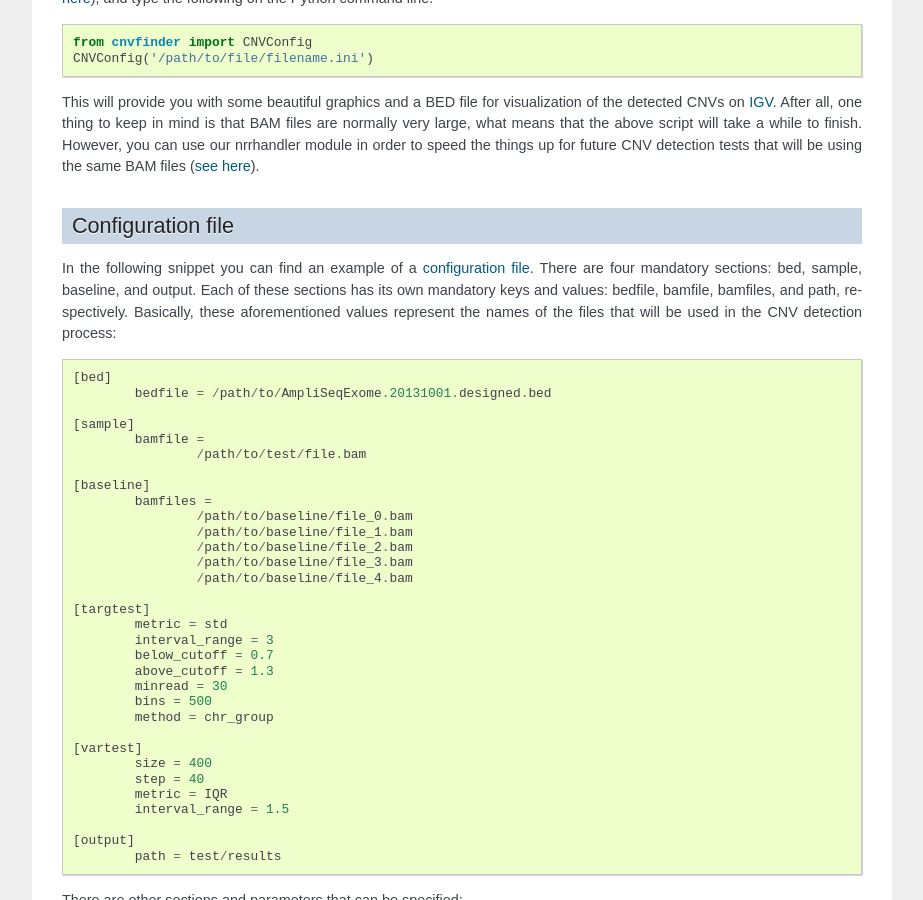
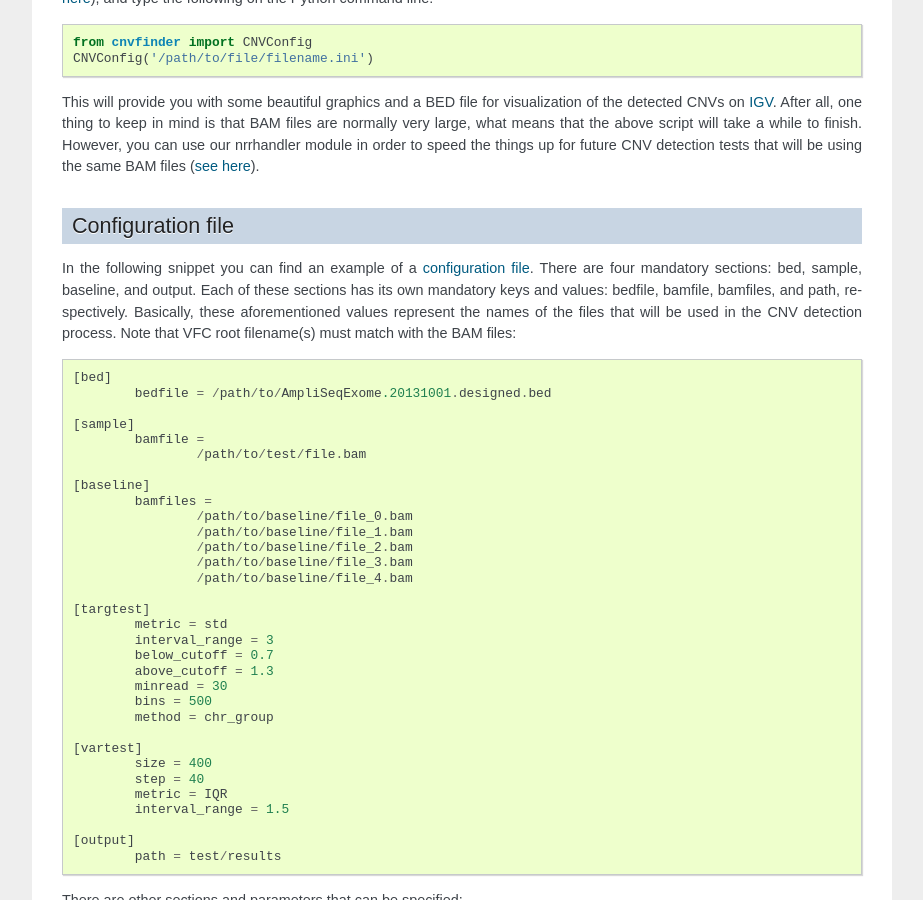
Before and after one commit to ip4-team/amplicnv, a Sphinx documentation site: the page built from docs/source/index.rst, in a window 1280 px wide and 900 px high, scrolled down 926 px. Shown: the whole window, without its empty margins (198-1121 px from the left). Built offline with Sphinx 7.4.7, drawn with Linux system fonts in a browser that asks for light colours.

Commit message:
added VCF root filename = BAM root filename

```diff
--- a/docs/source/index.rst
+++ b/docs/source/index.rst
@@ -47,7 +47,7 @@ This will provide you with some beautiful graphics and a BED file for visualizat
 
 Configuration file
 ===================
-In the following snippet you can find an example of a `configuration file <https://docs.python.org/3/library/configparser.html>`_. There are four mandatory sections: bed, sample, baseline, and output. Each of these sections has its own mandatory keys and values: bedfile, bamfile, bamfiles, and path, respectively. Basically, these aforementioned values represent the names of the files that will be used in the CNV detection process::
+In the following snippet you can find an example of a `configuration file <https://docs.python.org/3/library/configparser.html>`_. There are four mandatory sections: bed, sample, baseline, and output. Each of these sections has its own mandatory keys and values: bedfile, bamfile, bamfiles, and path, respectively. Basically, these aforementioned values represent the names of the files that will be used in the CNV detection process. Note that VFC root filename(s) must match with the BAM files::
 
 	[bed]
 		bedfile = /path/to/AmpliSeqExome.20131001.designed.bed
```
